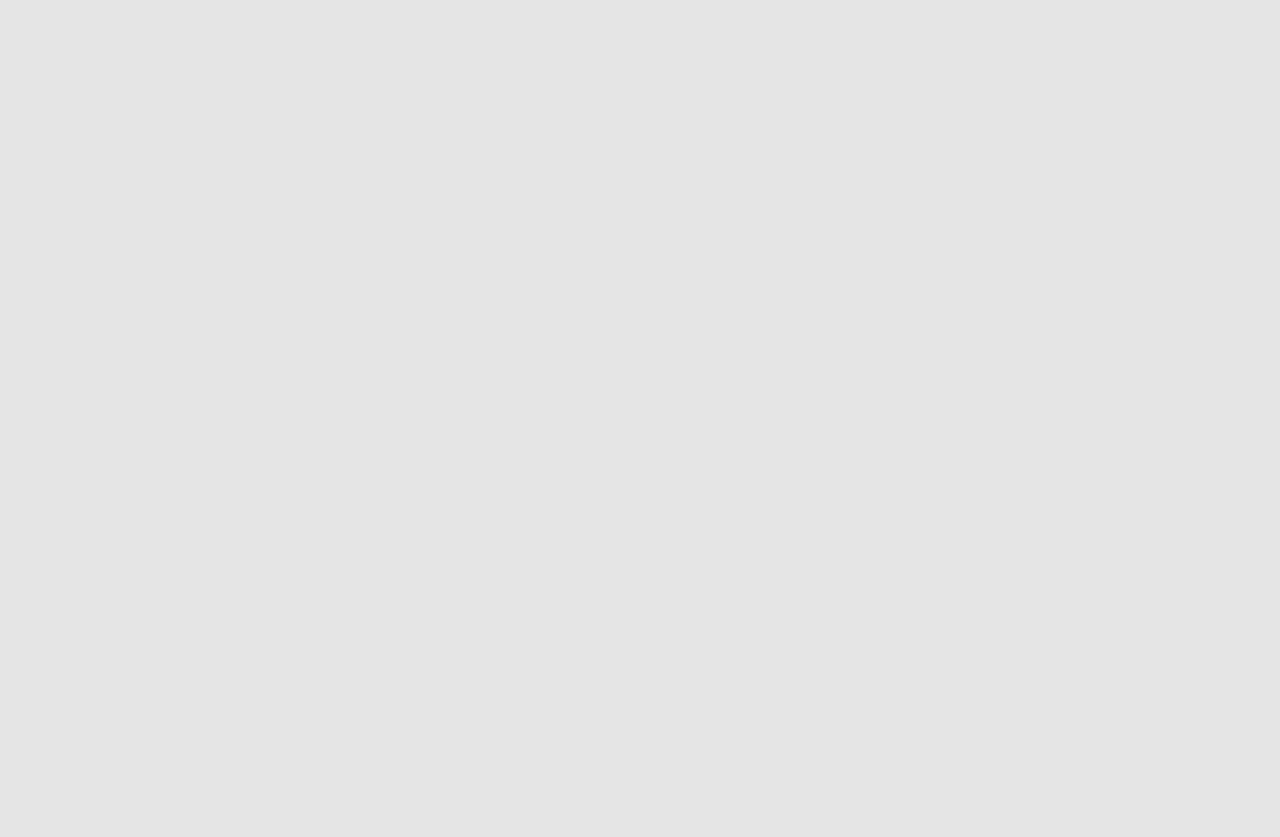
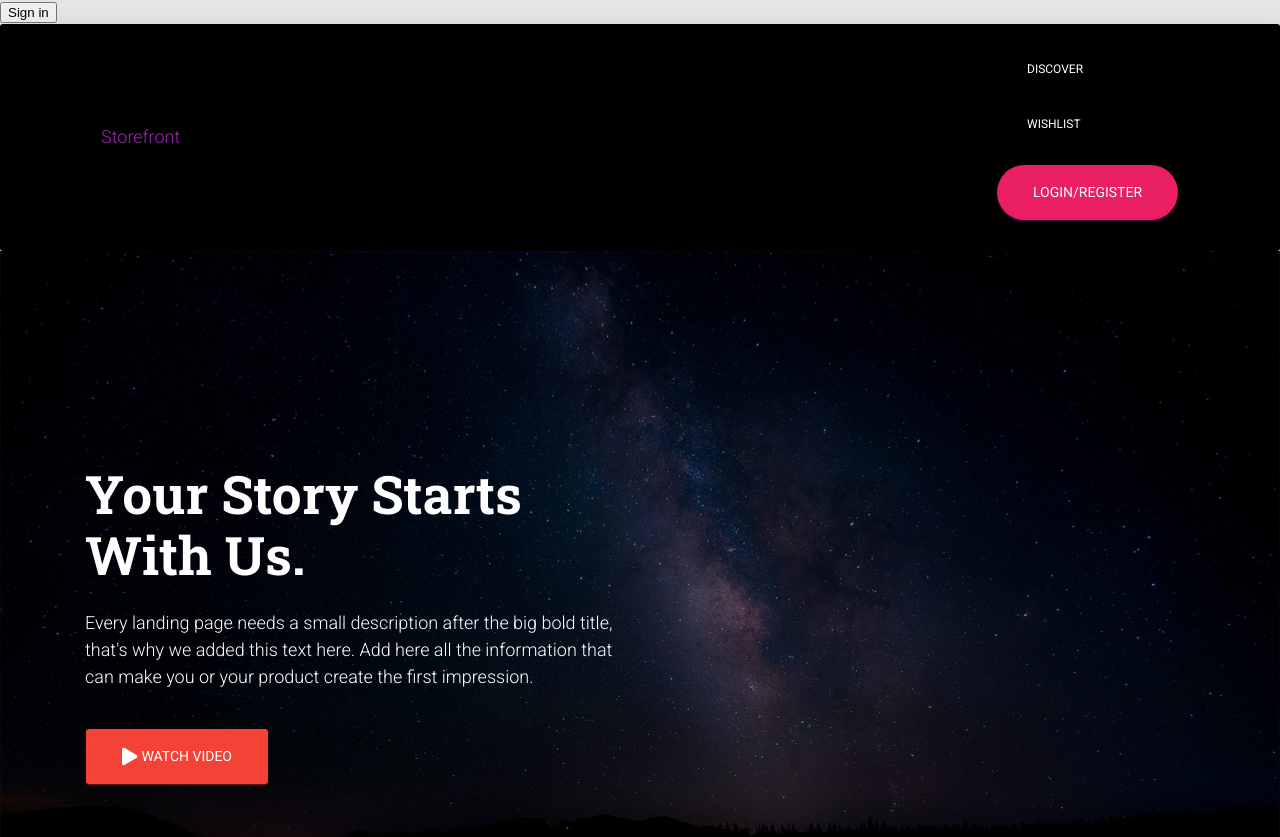
Before and after one commit to akdombrowski/storefront, a Next.js app: page / in a window 1280 px wide. Before the commit this address had no page. Shown: the top 837 px of the page. Before the commit the page ends 800 px from the top, so only its background shows below. Built offline with nearby package versions, Linux system fonts and the light colour scheme; no server answers.

Commit message:
yarn install

```diff
--- a/pages/index.tsx
+++ b/pages/index.tsx
@@ -1,12 +1,24 @@
-import React, { Component } from "react";
+import React, { Component, useEffect } from "react";
 import Router from "next/router";
+import { signIn, signOut, useSession } from "next-auth/react";
+import LandingPage from "./landing";
+import Link from "next/link";
 
-export default class Index extends Component {
-  componentDidMount = () => {
-    Router.push("/components");
-  };
+const Index = () => {
+  const { data: session } = useSession();
 
-  render() {
-    return <div />;
-  }
-}
+  useEffect(() => {
+    if (session) {
+      Router.push("/components");
+    }
+  });
+
+  return (
+    <>
+      <button onClick={() => signIn()}>Sign in</button>
+      <LandingPage></LandingPage>
+    </>
+  );
+};
+
+export default Index;
--- a/pages/landing.tsx
+++ b/pages/landing.tsx
@@ -14,6 +14,9 @@ import GridItem from "../components/Grid/GridItem";
 import Button from "../components/CustomButtons/Button";
 import HeaderLinks from "../components/Header/HeaderLinks";
 import Parallax from "../components/Parallax/Parallax";
+import Link from "next/link";
+
+import { List, ListItem } from "@material-ui/core";
 
 import styles from "../styles/jss/nextjs-material-kit/pages/landingPage";
 
@@ -32,16 +35,55 @@ export default function LandingPage(props) {
   return (
     <div>
       <Header
-        color="transparent"
-        routes={dashboardRoutes}
-        brand="NextJS Material Kit"
-        rightLinks={<HeaderLinks />}
-        fixed
-        changeColorOnScroll={{
-          height: 400,
-          color: "white"
-        }}
-        {...rest}
+        brand="Storefront"
+        rightLinks={
+          <List className={classes.list}>
+            <ListItem className={classes.listItem}>
+              <Button
+                href="#pablo"
+                className={classes.navLink}
+                onClick={(e) => e.preventDefault()}
+                color="transparent"
+              >
+                Discover
+              </Button>
+            </ListItem>
+            <ListItem className={classes.listItem}>
+              <Button
+                href="#pablo"
+                className={classes.navLink}
+                onClick={(e) => e.preventDefault()}
+                color="transparent"
+              >
+                Wishlist
+              </Button>
+            </ListItem>
+            <ListItem className={classes.listItem}>
+              {/* <Link href="/login">
+                <Button
+                  // href="/login"
+                  className={classes.registerNavLink}
+                  onClick={(e) => e.preventDefault()}
+                  color="rose"
+                  round
+                >
+                  Login/Register
+                </Button>
+              </Link> */}
+              <Link href="/login">
+                <Button
+                  className={classes.registerNavLink}
+                  color="primary"
+                  size="lg"
+                  color="rose"
+                  round
+                >
+                  Login/Register
+                </Button>
+              </Link>
+            </ListItem>
+          </List>
+        }
       />
       <Parallax filter responsive image="/img/landing-bg.jpg">
         <div className={classes.container}>
--- a/styles/jss/nextjs-material-kit/components/buttonStyle.ts
+++ b/styles/jss/nextjs-material-kit/components/buttonStyle.ts
@@ -6,7 +6,7 @@ import {
   infoColor,
   successColor,
   warningColor,
-  dangerColor
+  dangerColor,
 } from "../../nextjs-material-kit";
 
 const buttonStyle = {
@@ -20,7 +20,8 @@ const buttonStyle = {
     border: "none",
     borderRadius: "3px",
     position: "relative",
-    padding: "12px 30px",
+    paddingLeft: "30px",
+    paddingRight: "30px",
     margin: ".3125rem 1px",
     fontSize: "12px",
     fontWeight: "400",
@@ -39,7 +40,7 @@ const buttonStyle = {
       color: "#FFFFFF",
       backgroundColor: grayColor,
       boxShadow:
-        "0 14px 26px -12px rgba(153, 153, 153, 0.42), 0 4px 23px 0px rgba(0, 0, 0, 0.12), 0 8px 10px -5px rgba(153, 153, 153, 0.2)"
+        "0 14px 26px -12px rgba(153, 153, 153, 0.42), 0 4px 23px 0px rgba(0, 0, 0, 0.12), 0 8px 10px -5px rgba(153, 153, 153, 0.2)",
     },
     "& .fab,& .fas,& .far,& .fal,& .material-icons": {
       position: "relative",
@@ -47,7 +48,7 @@ const buttonStyle = {
       top: "0",
       fontSize: "1.1rem",
       marginRight: "4px",
-      verticalAlign: "middle"
+      verticalAlign: "middle",
     },
     "& svg": {
       position: "relative",
@@ -56,7 +57,7 @@ const buttonStyle = {
       width: "18px",
       height: "18px",
       marginRight: "4px",
-      verticalAlign: "middle"
+      verticalAlign: "middle",
     },
     "&$justIcon": {
       "& .fab,& .fas,& .far,& .fal,& .material-icons": {
@@ -68,12 +69,12 @@ const buttonStyle = {
         top: "0px",
         height: "100%",
         lineHeight: "41px",
-        fontSize: "20px"
-      }
-    }
+        fontSize: "20px",
+      },
+    },
   },
   fullWidth: {
-    width: "100%"
+    width: "100%",
   },
   primary: {
     backgroundColor: primaryColor,
@@ -92,8 +93,8 @@ const buttonStyle = {
       )}, 0 4px 23px 0px rgba(0, 0, 0, 0.12), 0 8px 10px -5px ${hexToRGBAlpha(
         primaryColor,
         0.2
-      )}`
-    }
+      )}`,
+    },
   },
   info: {
     backgroundColor: infoColor,
@@ -112,8 +113,8 @@ const buttonStyle = {
       )}, 0 4px 23px 0px rgba(0, 0, 0, 0.12), 0 8px 10px -5px ${hexToRGBAlpha(
         infoColor,
         0.2
-      )}`
-    }
+      )}`,
+    },
   },
   success: {
     backgroundColor: successColor,
@@ -132,8 +133,8 @@ const buttonStyle = {
       )}, 0 4px 23px 0px rgba(0, 0, 0, 0.12), 0 8px 10px -5px ${hexToRGBAlpha(
         successColor,
         0.2
-      )}`
-    }
+      )}`,
+    },
   },
   warning: {
     backgroundColor: warningColor,
@@ -152,8 +153,8 @@ const buttonStyle = {
       )}, 0 4px 23px 0px rgba(0, 0, 0, 0.12), 0 8px 10px -5px ${hexToRGBAlpha(
         warningColor,
         0.2
-      )}`
-    }
+      )}`,
+    },
   },
   danger: {
     backgroundColor: dangerColor,
@@ -172,8 +173,8 @@ const buttonStyle = {
       )}, 0 4px 23px 0px rgba(0, 0, 0, 0.12), 0 8px 10px -5px ${hexToRGBAlpha(
         dangerColor,
         0.2
-      )}`
-    }
+      )}`,
+    },
   },
   rose: {
     backgroundColor: roseColor,
@@ -192,14 +193,14 @@ const buttonStyle = {
       )}, 0 4px 23px 0px rgba(0, 0, 0, 0.12), 0 8px 10px -5px ${hexToRGBAlpha(
         primaryColor,
         0.2
-      )}`
-    }
+      )}`,
+    },
   },
   white: {
     "&,&:focus,&:hover,&:visited": {
       backgroundColor: "#FFFFFF",
-      color: grayColor
-    }
+      color: grayColor,
+    },
   },
   twitter: {
     backgroundColor: "#55acee",
@@ -210,8 +211,8 @@ const buttonStyle = {
       backgroundColor: "#55acee",
       color: "#fff",
       boxShadow:
-        "0 14px 26px -12px rgba(85, 172, 238, 0.42), 0 4px 23px 0px rgba(0, 0, 0, 0.12), 0 8px 10px -5px rgba(85, 172, 238, 0.2)"
-    }
+        "0 14px 26px -12px rgba(85, 172, 238, 0.42), 0 4px 23px 0px rgba(0, 0, 0, 0.12), 0 8px 10px -5px rgba(85, 172, 238, 0.2)",
+    },
   },
   facebook: {
     backgroundColor: "#3b5998",
@@ -222,8 +223,8 @@ const buttonStyle = {
       backgroundColor: "#3b5998",
       color: "#fff",
       boxShadow:
-        "0 14px 26px -12px rgba(59, 89, 152, 0.42), 0 4px 23px 0px rgba(0, 0, 0, 0.12), 0 8px 10px -5px rgba(59, 89, 152, 0.2)"
-    }
+        "0 14px 26px -12px rgba(59, 89, 152, 0.42), 0 4px 23px 0px rgba(0, 0, 0, 0.12), 0 8px 10px -5px rgba(59, 89, 152, 0.2)",
+    },
   },
   google: {
     backgroundColor: "#dd4b39",
@@ -234,8 +235,8 @@ const buttonStyle = {
       backgroundColor: "#dd4b39",
       color: "#fff",
       boxShadow:
-        "0 14px 26px -12px rgba(221, 75, 57, 0.42), 0 4px 23px 0px rgba(0, 0, 0, 0.12), 0 8px 10px -5px rgba(221, 75, 57, 0.2)"
-    }
+        "0 14px 26px -12px rgba(221, 75, 57, 0.42), 0 4px 23px 0px rgba(0, 0, 0, 0.12), 0 8px 10px -5px rgba(221, 75, 57, 0.2)",
+    },
   },
   github: {
     backgroundColor: "#333333",
@@ -246,101 +247,101 @@ const buttonStyle = {
       backgroundColor: "#333333",
       color: "#fff",
       boxShadow:
-        "0 14px 26px -12px rgba(51, 51, 51, 0.42), 0 4px 23px 0px rgba(0, 0, 0, 0.12), 0 8px 10px -5px rgba(51, 51, 51, 0.2)"
-    }
+        "0 14px 26px -12px rgba(51, 51, 51, 0.42), 0 4px 23px 0px rgba(0, 0, 0, 0.12), 0 8px 10px -5px rgba(51, 51, 51, 0.2)",
+    },
   },
   simple: {
     "&,&:focus,&:hover,&:visited": {
       color: "#FFFFFF",
       background: "transparent",
-      boxShadow: "none"
+      boxShadow: "none",
     },
     "&$primary": {
       "&,&:focus,&:hover,&:visited": {
-        color: primaryColor
-      }
+        color: primaryColor,
+      },
     },
     "&$info": {
       "&,&:focus,&:hover,&:visited": {
-        color: infoColor
-      }
+        color: infoColor,
+      },
     },
     "&$success": {
       "&,&:focus,&:hover,&:visited": {
-        color: successColor
-      }
+        color: successColor,
+      },
     },
     "&$warning": {
       "&,&:focus,&:hover,&:visited": {
-        color: warningColor
-      }
+        color: warningColor,
+      },
     },
     "&$rose": {
       "&,&:focus,&:hover,&:visited": {
-        color: roseColor
-      }
+        color: roseColor,
+      },
     },
     "&$danger": {
       "&,&:focus,&:hover,&:visited": {
-        color: dangerColor
-      }
+        color: dangerColor,
+      },
     },
     "&$twitter": {
       "&,&:focus,&:hover,&:visited": {
-        color: "#55acee"
-      }
+        color: "#55acee",
+      },
     },
     "&$facebook": {
       "&,&:focus,&:hover,&:visited": {
-        color: "#3b5998"
-      }
+        color: "#3b5998",
+      },
     },
     "&$google": {
       "&,&:focus,&:hover,&:visited": {
-        color: "#dd4b39"
-      }
+        color: "#dd4b39",
+      },
     },
     "&$github": {
       "&,&:focus,&:hover,&:visited": {
-        color: "#333333"
-      }
-    }
+        color: "#333333",
+      },
+    },
   },
   transparent: {
     "&,&:focus,&:hover,&:visited": {
       color: "inherit",
       background: "transparent",
-      boxShadow: "none"
-    }
+      boxShadow: "none",
+    },
   },
   disabled: {
     opacity: "0.65",
-    pointerEvents: "none"
+    pointerEvents: "none",
   },
   lg: {
     padding: "1.125rem 2.25rem",
     fontSize: "0.875rem",
     lineHeight: "1.333333",
-    borderRadius: "0.2rem"
+    borderRadius: "0.2rem",
   },
   sm: {
     padding: "0.40625rem 1.25rem",
     fontSize: "0.6875rem",
     lineHeight: "1.5",
-    borderRadius: "0.2rem"
+    borderRadius: "0.2rem",
   },
   round: {
-    borderRadius: "30px"
+    borderRadius: "30px",
   },
   block: {
-    width: "100% !important"
+    width: "100% !important",
   },
   link: {
     "&,&:hover,&:focus": {
       backgroundColor: "transparent",
       color: "#999999",
-      boxShadow: "none"
-    }
+      boxShadow: "none",
+    },
   },
   justIcon: {
     paddingLeft: "12px",
@@ -350,7 +351,7 @@ const buttonStyle = {
     minWidth: "41px",
     width: "41px",
     "& .fab,& .fas,& .far,& .fal,& svg,& .material-icons": {
-      marginRight: "0px"
+      marginRight: "0px",
     },
     "&$lg": {
       height: "57px",
@@ -359,12 +360,12 @@ const buttonStyle = {
       lineHeight: "56px",
       "& .fab,& .fas,& .far,& .fal,& .material-icons": {
         fontSize: "32px",
-        lineHeight: "56px"
+        lineHeight: "56px",
       },
       "& svg": {
         width: "32px",
-        height: "32px"
-      }
+        height: "32px",
+      },
     },
     "&$sm": {
       height: "30px",
@@ -372,14 +373,14 @@ const buttonStyle = {
       width: "30px",
       "& .fab,& .fas,& .far,& .fal,& .material-icons": {
         fontSize: "17px",
-        lineHeight: "29px"
+        lineHeight: "29px",
       },
       "& svg": {
         width: "17px",
-        height: "17px"
-      }
-    }
-  }
+        height: "17px",
+      },
+    },
+  },
 };
 
 export default buttonStyle;
```
Also changed, not shown: styles/jss/nextjs-material-kit/components/headerStyle.ts (+23 -23 lines), styles/jss/nextjs-material-kit/pages/componentsSections/navbarsStyle.ts (+16 -18 lines), .yarnrc.yml (added), 1 other file (tests, documents, lock files or other folders).
